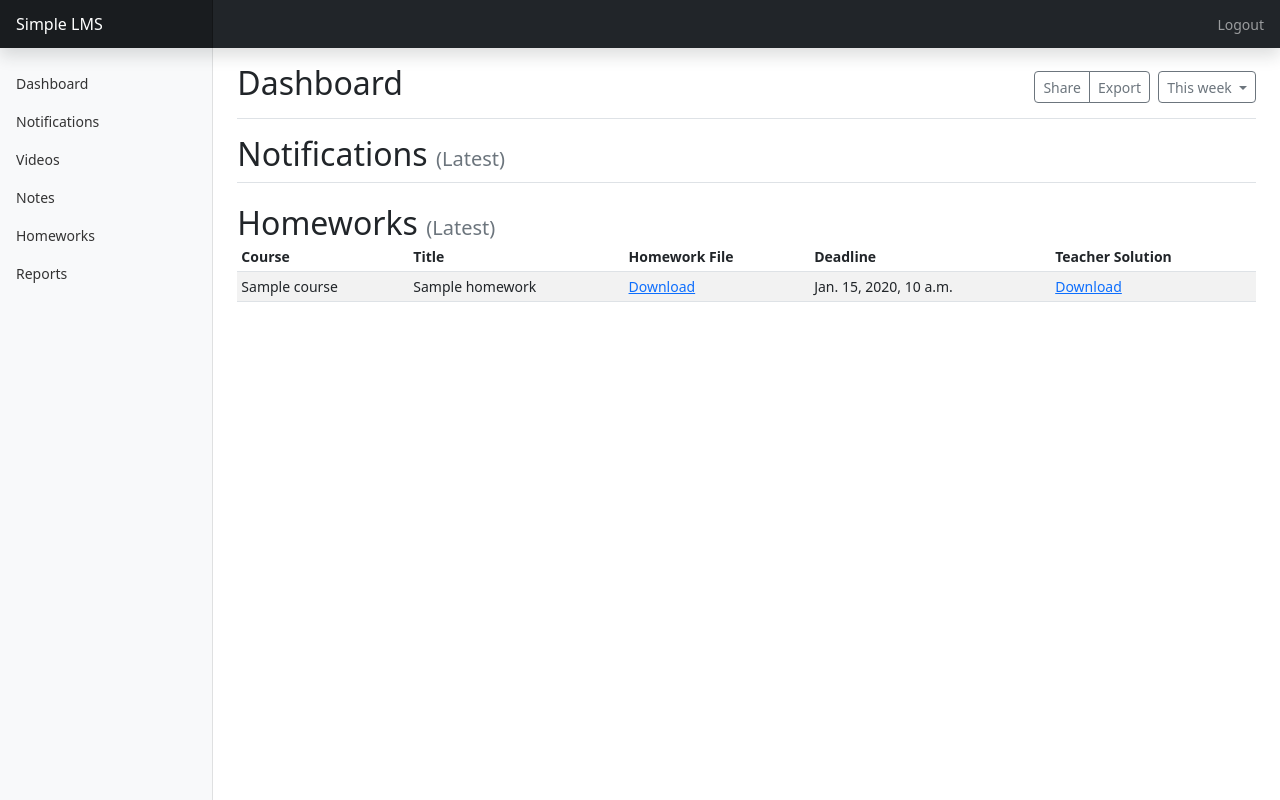
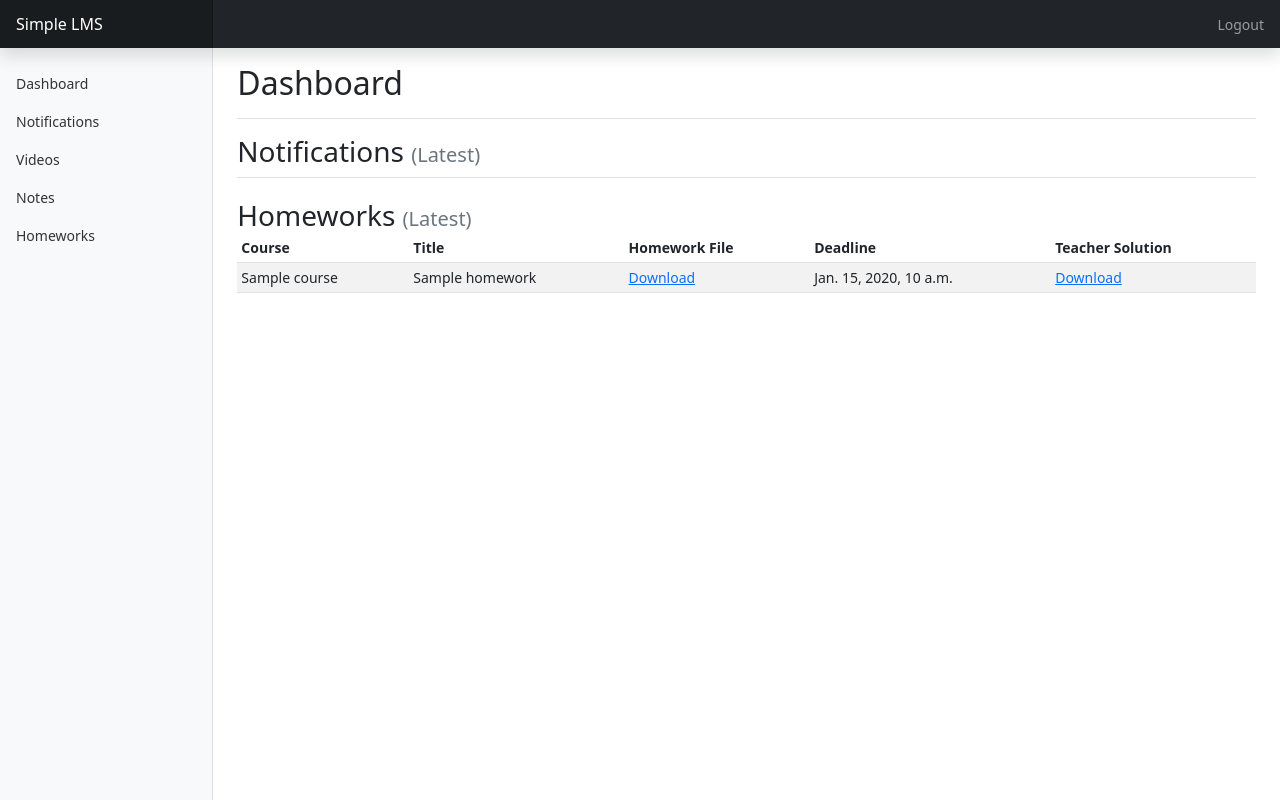
Before and after one commit to erfansaberi/SimpleLMS, a Django app: page /dashboard/ in a window 1280 px wide. Run offline with Django 4.2, Linux system fonts and the light colour scheme; a user stored in the database is signed in; tables that the repository leaves empty hold one stand-in row (values such as "Sample post"); data that the repository does not hold is empty; some libraries are stand-ins or nearby versions.

Commit message:
Removed dashboard redundant buttons

```diff
--- a/templates/dashboard.html
+++ b/templates/dashboard.html
@@ -107,28 +107,12 @@
                     class="d-flex justify-content-between flex-wrap flex-md-nowrap align-items-center pt-3 pb-2 mb-3 border-bottom"
             >
                 <h1 class="h2">Dashboard</h1>
-                <div class="btn-toolbar mb-2 mb-md-0">
-                    <div class="btn-group me-2">
-                        <button type="button" class="btn btn-sm btn-outline-secondary">
-                            Share
-                        </button>
-                        <button type="button" class="btn btn-sm btn-outline-secondary">
-                            Export
-                        </button>
-                    </div>
-                    <button
-                            type="button"
-                            class="btn btn-sm btn-outline-secondary dropdown-toggle"
-                    >
-                        <span data-feather="calendar" class="align-text-bottom"></span>
-                        This week
-                    </button>
-                </div>
+
             </div>
             {% include "alert.html" %}
 
             <!-- Latest Notifications -->
-            <h2>Notifications <span class="text-secondary h5">(Latest)</span></h2>
+            <h3>Notifications <span class="text-secondary h5">(Latest)</span></h3>
             <div class="d-flex flex-column align-items-stretch flex-shrink-0 bg-white">
                 <div class="list-group list-group-flush border-bottom scrollarea">
                     {% for notification in notifications %}
@@ -145,7 +129,7 @@
             <!-- End of Notifications -->
             <br>
             <!-- Latest Homeworks -->
-            <a style="text-decoration: none;" class="h2" href="{% url 'homeworks' %}">Homeworks <span class="text-secondary h5">(Latest)</span></a>
+            <a style="text-decoration: none;" class="h3" href="{% url 'homeworks' %}">Homeworks <span class="text-secondary h5">(Latest)</span></a>
             <div class="table-responsive">
                 <table class="table table-striped table-sm">
                     <thead>
--- a/templates/sidebar.html
+++ b/templates/sidebar.html
@@ -34,12 +34,6 @@
           Homeworks
         </a>
       </li>
-      <li class="nav-item">
-        <a class="nav-link" href="#">
-          <span data-feather="bar-chart-2" class="align-text-bottom"></span>
-          Reports
-        </a>
-      </li>
     </ul>
   </div>
 </nav>
```
Also changed, not shown: templates/homeworks.html (+0 -17 lines), templates/notes.html (+0 -17 lines).
